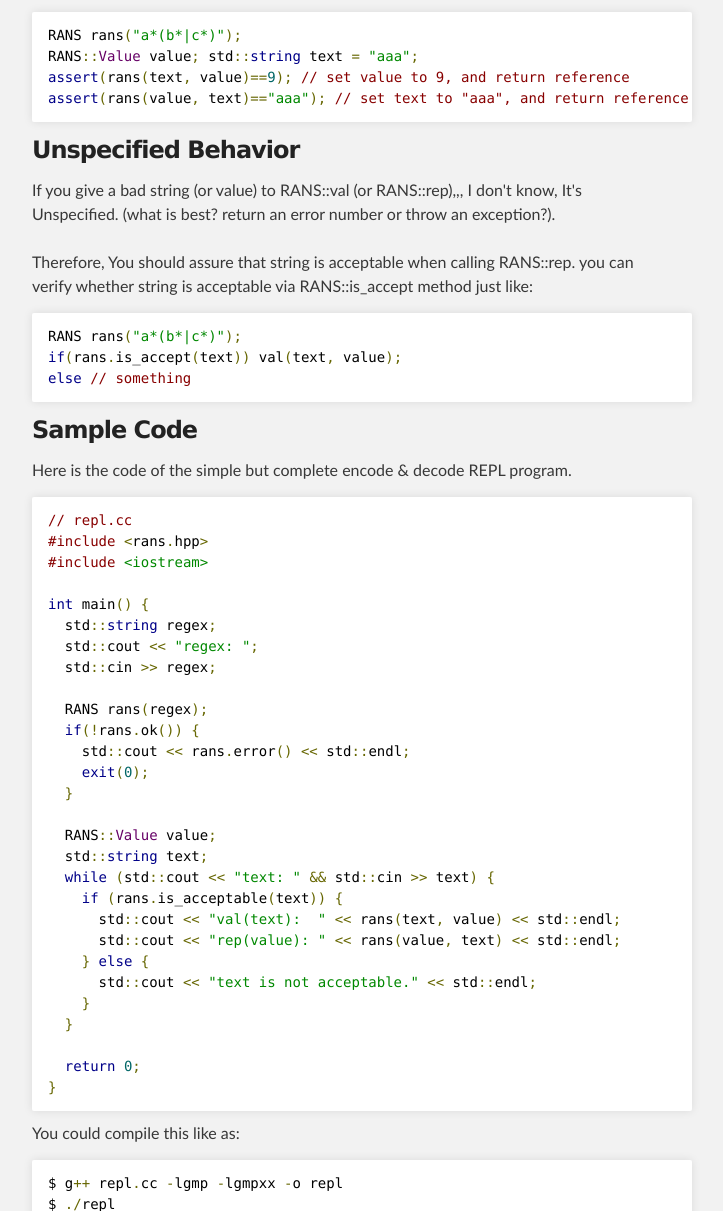
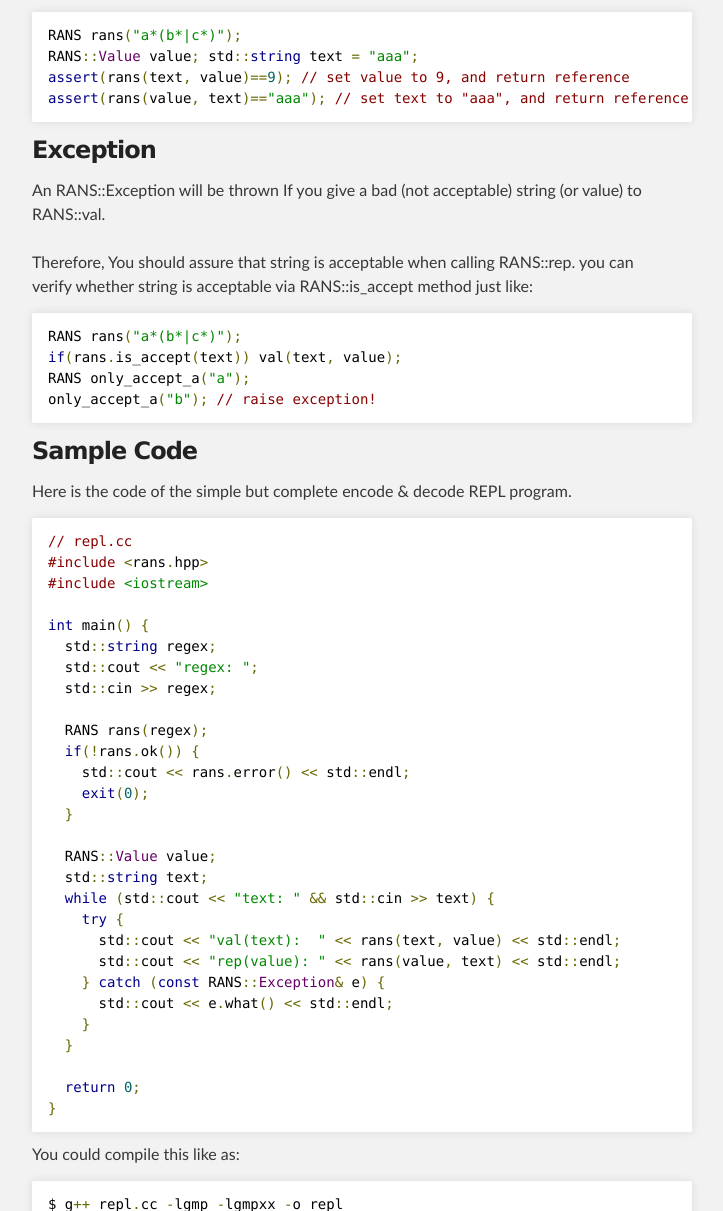
Before and after one commit to sinya8282/RANS, a plain HTML site: page api.html in a window 1280 px wide. Shown: the part 880-2091 px from the top of the page, without its empty margins (288-1011 px from the left). Drawn offline with Linux system fonts and the light colour scheme.

Commit message:
add RANS::Exception.

```diff
--- a/api.html
+++ b/api.html
@@ -60,14 +60,15 @@ assert(rans(text, value)==9); // set value to 9, and return reference
 assert(rans(value, text)=="aaa"); // set text to "aaa", and return reference
 </code></pre>
 
-<h3>Unspecified Behavior</h3>
+<h3>Exception</h3>
 
-<p>If you give a bad string (or value) to RANS::val (or RANS::rep),,, I don't know, It's Unspecified. (what is best? return an error number or throw an exception?).</br></br>
+<p>An RANS::Exception will be thrown If you give a bad (not acceptable) string (or value) to RANS::val. </br></br>
 Therefore, You should assure that string is acceptable when calling RANS::rep. you can verify whether string is acceptable via RANS::is_accept method just like:
 </p>
 <pre><code class="prettyprint">RANS rans("a*(b*|c*)");
 if(rans.is_accept(text)) val(text, value);
-else // something
+RANS only_accept_a("a");
+only_accept_a("b"); // raise exception!
 </code></pre>
 
 <h3>Sample Code</h3>
@@ -90,11 +91,11 @@ int main() {
   RANS::Value value;
   std::string text;
   while (std::cout << "text: " && std::cin >> text) {
-    if (rans.is_acceptable(text)) {
+    try {
       std::cout << "val(text):  " << rans(text, value) << std::endl;
       std::cout << "rep(value): " << rans(value, text) << std::endl;
-    } else {
-      std::cout << "text is not acceptable." << std::endl;
+    } catch (const RANS::Exception& e) {
+      std::cout << e.what() << std::endl;
     }
   }
 
```
